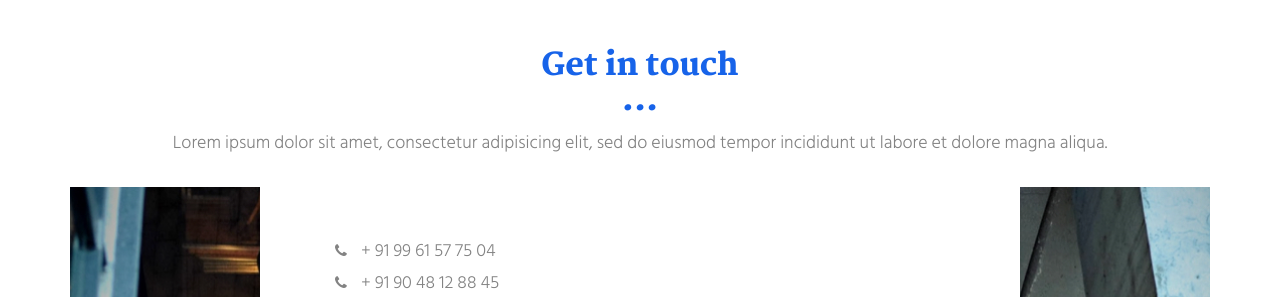
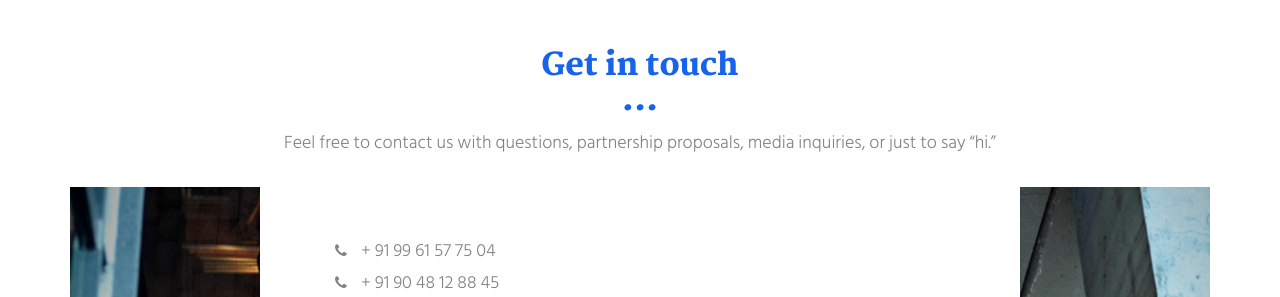
Before and after one commit to DMaxLab/DMaxLab.github.io, a plain HTML site: page index.html in a window 1280 px wide. Shown: the part 2520-2817 px from the top of the page. Drawn offline with Linux system fonts and the light colour scheme.

Commit message:
get in touch
get in touch

```diff
--- a/index.html
+++ b/index.html
@@ -263,8 +263,7 @@
         <div class="col-xs-12 col-md-12">
           <div class="section-container-spacer">
             <h2 class="text-center">Get in touch</h2>
-            <p class="text-center">Lorem ipsum dolor sit amet, consectetur adipisicing elit, sed do eiusmod
-            tempor incididunt ut labore et dolore magna aliqua.</p>
+            <p class="text-center">Feel free to contact us with questions, partnership proposals, media inquiries, or just to say “hi.” </p>
           </div>
           <div class="card-container">
             <div class="card card-shadow col-xs-10 col-xs-offset-1 col-md-8 col-md-offset-2 reveal">
```
